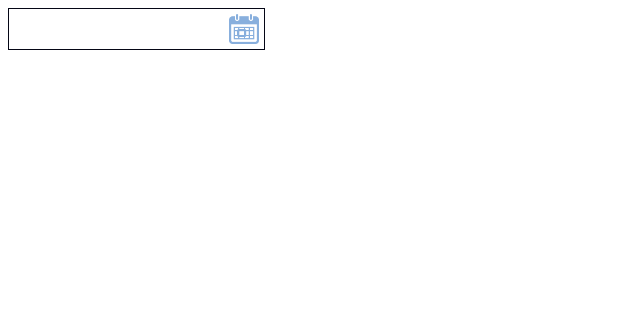
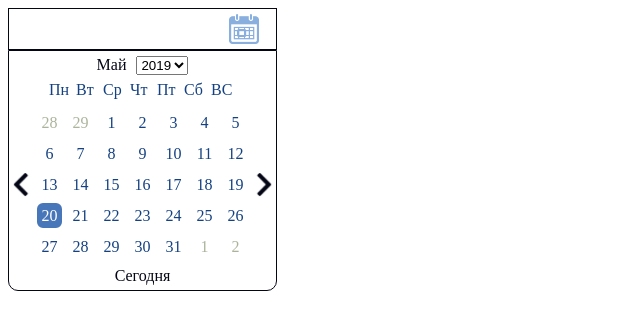
Before and after one commit to LenaBuraja/DatePicker, a React app: page / in a window 1280 px wide. Shown: the top 330 px of the page, without its empty margins (0-640 px from the left). Built offline with nearby package versions, Linux system fonts and the light colour scheme.

Commit message:
fix change month

```diff
--- a/src/components/DaysInMonth.jsx
+++ b/src/components/DaysInMonth.jsx
@@ -55,7 +55,17 @@ export default class DaysInMonthJSX extends React.Component {
           <div key={'ВС'}>ВС</div>
         </div>
         <div className="showMonth">
-          <div className="showPrevMonth" onClick={() => {this.props.onChangeSelectMonth(this.props.selectMonth - 1);}}></div>
+          <div
+            className="showPrevMonth"
+            onClick={() => {
+              if(this.props.selectMonth - 1 < 0) {
+                this.props.onChangeSelectMonth(11)
+                this.props.onChangeSelectYear(this.props.selectYear - 1);
+              } else {
+                this.props.onChangeSelectMonth(this.props.selectMonth - 1);
+              }
+            }}
+          ></div>
           <div className="weeks">
             {
               this.tableDays(this.state.selectDay).reduce((p,c)=>{
@@ -67,7 +77,17 @@ export default class DaysInMonthJSX extends React.Component {
               }, [[]]).map((item, idx) => {return <div className="week" key={idx}>{item}</div>})
             }
           </div>
-          <div className="showNextMonth" onClick={() => {this.props.onChangeSelectMonth(this.props.selectMonth + 1);}}></div>
+          <div
+            className="showNextMonth"
+            onClick={() => {
+              if(this.props.selectMonth + 1 > 11) {
+                this.props.onChangeSelectMonth(0)
+                this.props.onChangeSelectYear(this.props.selectYear + 1);
+              } else {
+                this.props.onChangeSelectMonth(this.props.selectMonth + 1);
+              }
+            }}
+          ></div>
         </div>
 
 			</div>
@@ -78,6 +98,8 @@ export default class DaysInMonthJSX extends React.Component {
 DaysInMonthJSX.propsType = {
   onChangeSelectDay: PropsType.func.isRequired,
   onChangeSelectMonth: PropsType.func.isRequired,
+	onChangeSelectYear: PropsType.func.isRequired,
+	selectYear: PropsType.number.isRequired,
 	selectDay: PropsType.number.isRequired,
 	selectMonth: PropsType.number.isRequired,
 	selectYear: PropsType.number.isRequired,
--- a/src/components/InputDate.jsx
+++ b/src/components/InputDate.jsx
@@ -6,7 +6,8 @@ export default class InputDateJSX extends React.Component {
 	constructor() {
     super();
     this.state = {
-      showCalender: true,
+      //showCalender: true,
+      showCalender: false,
       selectDate: '',
       selectDay: new Date().getDate(),
       selectMonth: new Date().getMonth(),
--- a/src/components/calender.jsx
+++ b/src/components/calender.jsx
@@ -57,6 +57,7 @@ export default class CalenderJSX extends React.Component {
               selectMonth={this.props.selectMonth}
               selectYear={this.props.selectYear}
               onChangeSelectMonth={this.props.onChangeSelectMonth}
+              onChangeSelectYear={this.props.onChangeSelectYear}
             />
             <div
               className="today"
```
